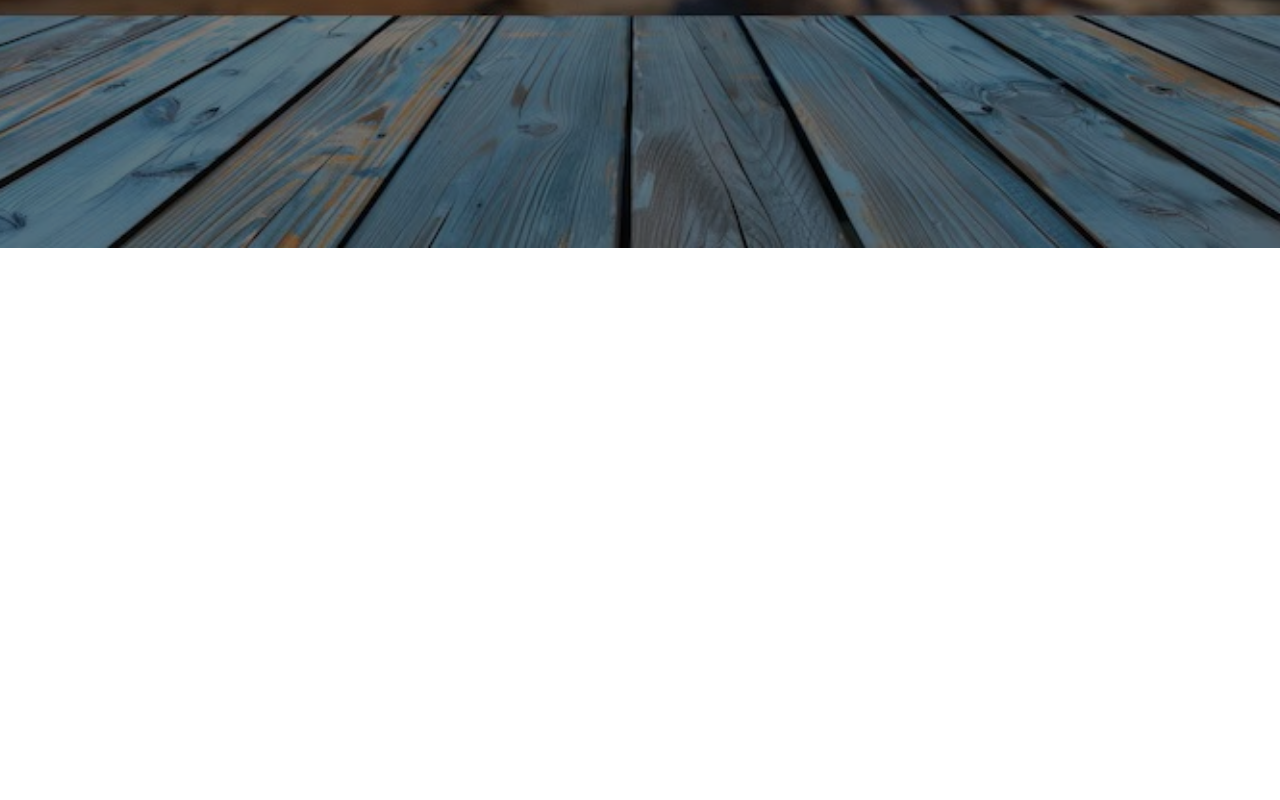
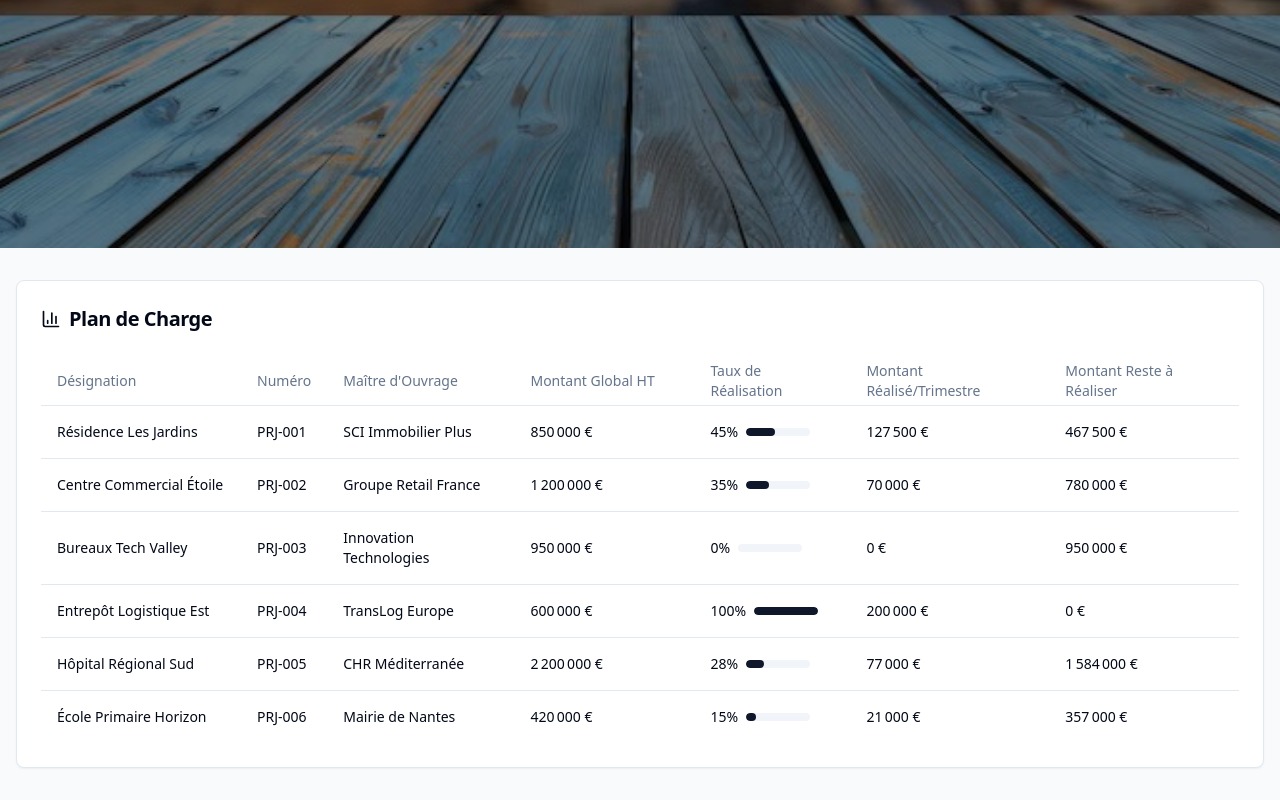
Before and after one commit to SaraBrit/chantier-kanban-pilot, a React (Vite) app: page / in a window 1280 px wide. Shown: the part 621-1421 px from the top of the page. Before the commit the page ends 869 px from the top, so only its background shows below. Built offline with nearby package versions, Linux system fonts and the light colour scheme.

Commit message:
Add "Plan de Charge" table
Add a table to the home interface displaying project details including designation, matricule number, maitre d'ouvrage, global order amount, realization rate, quarterly realized amount, and remaining amount.

```diff
--- /dev/null
+++ b/src/components/PlanDeChargeTable.tsx
@@ -0,0 +1,96 @@
+import { Project } from "@/types/project";
+import { Card, CardContent, CardHeader, CardTitle } from "@/components/ui/card";
+import { Table, TableBody, TableCell, TableHead, TableHeader, TableRow } from "@/components/ui/table";
+import { BarChart3 } from "lucide-react";
+
+interface PlanDeChargeTableProps {
+  projects: Project[];
+}
+
+export const PlanDeChargeTable = ({ projects }: PlanDeChargeTableProps) => {
+  // Calcul des données pour chaque projet
+  const calculateProjectData = (project: Project) => {
+    const montantGlobal = project.budget;
+    const tauxRealisation = project.progress;
+    const montantRealise = (project.budget * project.progress) / 100;
+    const montantResteARealiser = project.budget - montantRealise;
+
+    // Estimation du montant réalisé par trimestre (basé sur la durée du projet)
+    const startDate = new Date(project.startDate);
+    const endDate = new Date(project.endDate);
+    const durationMonths = (endDate.getTime() - startDate.getTime()) / (1000 * 60 * 60 * 24 * 30);
+    const nombreTrimestres = Math.ceil(durationMonths / 3);
+    const montantParTrimestre = nombreTrimestres > 0 ? montantRealise / nombreTrimestres : 0;
+
+    return {
+      montantGlobal,
+      tauxRealisation,
+      montantRealise,
+      montantResteARealiser,
+      montantParTrimestre
+    };
+  };
+
+  const formatCurrency = (amount: number) => {
+    return new Intl.NumberFormat('fr-FR', {
+      style: 'currency',
+      currency: 'EUR',
+      minimumFractionDigits: 0,
+      maximumFractionDigits: 0
+    }).format(amount);
+  };
+
+  return (
+    <Card className="mt-8">
+      <CardHeader>
+        <CardTitle className="flex items-center text-xl font-semibold">
+          <BarChart3 className="mr-2 h-5 w-5" />
+          Plan de Charge
+        </CardTitle>
+      </CardHeader>
+      <CardContent>
+        <div className="overflow-x-auto">
+          <Table>
+            <TableHeader>
+              <TableRow>
+                <TableHead className="min-w-[200px]">Désignation</TableHead>
+                <TableHead>Numéro</TableHead>
+                <TableHead className="min-w-[150px]">Maître d'Ouvrage</TableHead>
+                <TableHead className="min-w-[180px]">Montant Global HT</TableHead>
+                <TableHead>Taux de Réalisation</TableHead>
+                <TableHead className="min-w-[150px]">Montant Réalisé/Trimestre</TableHead>
+                <TableHead className="min-w-[150px]">Montant Reste à Réaliser</TableHead>
+              </TableRow>
+            </TableHeader>
+            <TableBody>
+              {projects.map((project) => {
+                const data = calculateProjectData(project);
+                return (
+                  <TableRow key={project.id}>
+                    <TableCell className="font-medium">{project.name}</TableCell>
+                    <TableCell>{project.id}</TableCell>
+                    <TableCell>{project.client}</TableCell>
+                    <TableCell>{formatCurrency(data.montantGlobal)}</TableCell>
+                    <TableCell>
+                      <div className="flex items-center">
+                        <span className="mr-2">{data.tauxRealisation}%</span>
+                        <div className="w-16 h-2 bg-secondary rounded-full overflow-hidden">
+                          <div
+                            className="h-full bg-primary rounded-full transition-all duration-300"
+                            style={{ width: `${data.tauxRealisation}%` }}
+                          />
+                        </div>
+                      </div>
+                    </TableCell>
+                    <TableCell>{formatCurrency(data.montantParTrimestre)}</TableCell>
+                    <TableCell>{formatCurrency(data.montantResteARealiser)}</TableCell>
+                  </TableRow>
+                );
+              })}
+            </TableBody>
+          </Table>
+        </div>
+      </CardContent>
+    </Card>
+  );
+};
--- a/src/pages/Index.tsx
+++ b/src/pages/Index.tsx
@@ -4,6 +4,7 @@ import { Project } from "@/types/project";
 import { Navigation } from "@/components/Navigation";
 import { ProjectsList } from "@/components/ProjectsList";
 import { KanbanView } from "@/components/KanbanView";
+import { PlanDeChargeTable } from "@/components/PlanDeChargeTable";
 
 const Index = () => {
   const [currentView, setCurrentView] = useState<'projects' | 'kanban'>('projects');
@@ -128,10 +129,15 @@ const Index = () => {
       />
 
       {currentView === 'projects' ? (
-        <ProjectsList
-          projects={projects}
-          onProjectSelect={handleProjectSelect}
-        />
+        <div>
+          <ProjectsList
+            projects={projects}
+            onProjectSelect={handleProjectSelect}
+          />
+          <div className="container mx-auto px-4 pb-8">
+            <PlanDeChargeTable projects={projects} />
+          </div>
+        </div>
       ) : (
         selectedProject && <KanbanView project={selectedProject} />
       )}
```
